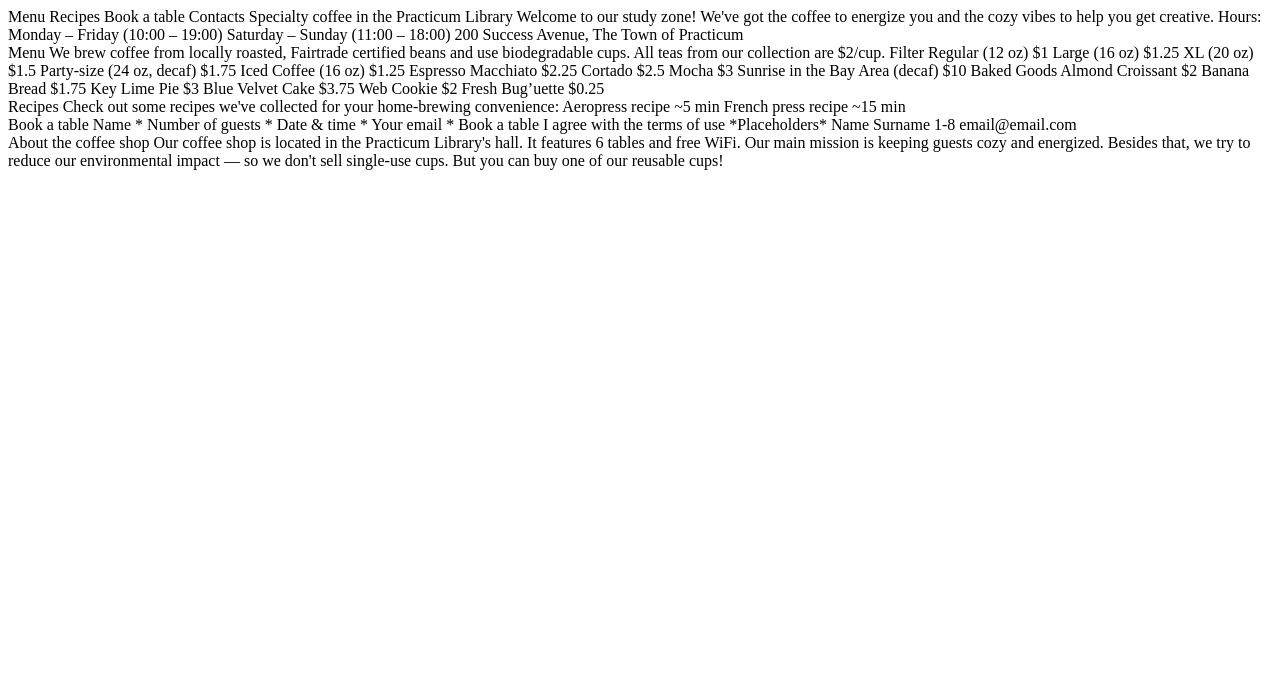
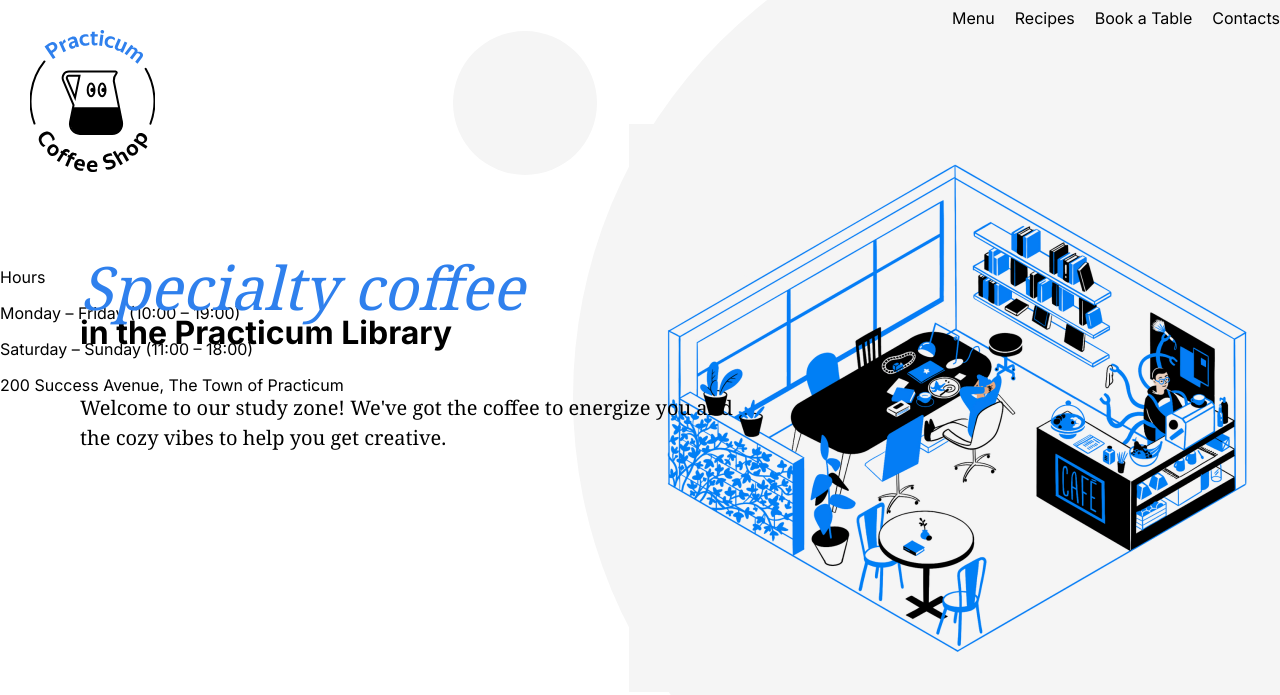
Before and after one commit to amay0808/se_project_coffeeshop, a plain HTML site: page index.html in a window 1280 px wide. Drawn offline with Linux system fonts and the light colour scheme.

Commit message:
updates 1/23

```diff
--- /dev/null
+++ b/blocks/header.css
@@ -0,0 +1,67 @@
+.header__title {
+    position: relative;
+    max-width: 729px;
+    left: 80px;
+    top: 202px;
+  }
+  .header__description{
+    position: relative;
+    top: 202px;
+    left: 80px;
+  }
+.header{
+    height: 100vh;
+    min-height: 720px;
+    max-height: 800px;
+    background-color: #ffffff;
+    background-image: url('/images/background_header.svg');
+    background-repeat: no-repeat;
+    background-size: cover;
+    background-position: center;
+    position: relative ;
+}
+.header__image{
+    position: absolute;
+}
+.header__span-accent {
+    font-family: "Noto Serif", "Times New Roman", serif;
+    font-style: italic;
+    font-weight: normal;
+    font-size: 60px;
+    line-height: 72px;
+    display: block;
+    color: #2F80ED;
+    z-index: 2;
+    position: relative;
+}
+    .header__description {
+        max-width: 683px;
+        font-family: "Noto Serif", "Times New Roman", serif;
+        font-style: normal;
+        font-weight: normal;
+        font-size: 20px;
+        line-height: 30px;
+        position: relative;
+        display: -webkit-box;
+        display: -ms-flexbox;
+        display: flex;
+        -webkit-box-orient: vertical;
+        -webkit-box-direction: normal;
+        -ms-flex-direction: column;
+        flex-direction: column;
+        padding-top: 28px;
+        z-index: 1;
+        margin-bottom: 0;
+    }
+
+        .header__image {
+            display: -webkit-box;
+            display: -ms-flexbox;
+            display: flex;
+            width: 646px;
+            height: 568px;
+            position: absolute;
+            top: 124px;
+            right: 5px;
+            z-index: 0;
+          }
--- /dev/null
+++ b/blocks/logo.css
@@ -0,0 +1,7 @@
+.logo{
+       position: absolute;
+       display: flex;
+       justify-content: flex-end;
+       left: 30px;
+       top: 30px;
+      }
--- /dev/null
+++ b/blocks/nav.css
@@ -0,0 +1,22 @@
+.nav{
+    display: flex;
+    justify-content: flex-end;
+}
+.nav__link{
+    color: black;
+    text-decoration: none;
+    transition: color 0.2s linear 0s;
+}
+.nav__link:hover{
+    color: #2F80ED;
+    }
+
+    .nav__links {
+
+        list-style: none;
+        padding-left: 0;
+        margin-bottom: 0;
+        margin-top: 8px;
+        display: flex;
+        align-items: center;
+        column-gap: 20px;
--- /dev/null
+++ b/blocks/page.css
@@ -0,0 +1,8 @@
+.page{
+    font-family: 'Inter', Arial,sans-serif;
+    font-size: 16px;
+    line-height: 20px;
+    min-width: 1100px;
+    max-width: 1600px;
+    margin: 0,auto;
+  }
--- a/index.html
+++ b/index.html
@@ -5,97 +5,65 @@
     <meta name="viewport" content="width=device-width, initial-scale=1.0">
     <meta name="author" content="Adrian Mayfield">
     <meta name="keywords" content="coffee, specialty coffee, espresso, latte, cappuccino, coffee shop, Adrian Mayfield, local coffee, artisanal coffee, organic coffee">
-    <link rel="stylesheet" type="text/css" href="index.css">
+    <link rel="stylesheet" href="./pages/index.css">
     <link rel="icon" type="image" href="favicon_coffee_bean.ico">
-    <title>Practicum Coffee Shop</title>
     <link rel="preconnect" href="https://fonts.googleapis.com">
 <link rel="preconnect" href="https://fonts.gstatic.com" crossorigin>
 <link href="https://fonts.googleapis.com/css2?family=Inter:wght@400;500;700&family=Noto+Serif&display=swap" rel="stylesheet">
+<title>Practicum Coffee Shop</title>
 </head>
 <body>
-    <div class="page">
-        <header>
-            Menu
-Recipes
-Book a table
-Contacts
+    <header class="header">
+            <div class="page">
+                <img class="logo" src="./images/logo_coffee_shop.svg" alt="logo"/>
+       <nav class="nav">
+        <ul class="nav__links">
+          <li>
+            <a href="#menu" class="nav__link">Menu</a></li>
+          <li>
+            <a href="#recipes" class="nav__link">Recipes</a></li>
+          <li>
+            <a href="#book-a-table" class="nav__link">Book a Table</a></li>
+          <li>
+            <a href="#contacts" class="nav__link">Contacts</a></li>
+        </ul>
+      </nav>
 
-Specialty coffee in the Practicum Library
-Welcome to our study zone! We've got the coffee to energize you and the cozy vibes to help you get creative.
+      <h1 class="header__title"><span class="header__span-accent">Specialty coffee</span>
+        in the Practicum Library</h1>
+    <p class="header__description">Welcome to our study zone! We've got the coffee to energize you and
+        &nbsp; the cozy vibes to help you get creative.</p>
+ <img class="header__image" src="./images/inside_coffee_shop.png" alt="image coffee shop"/>
+ <div class="header__footer">
+    <div class="header__hours">
+        <p class="header__paragraph">Hours</p>
+        <p class="header__paragraph">Monday – Friday (10:00 – 19:00)</p>
+        <p class="header__paragraph">Saturday – Sunday (11:00 – 18:00)</p>
+    </div>
+    <p class="header__paragraph">200 Success Avenue, The Town of Practicum
+    </p>
+</div>
 
-Hours:
-Monday – Friday (10:00 – 19:00)
-Saturday – Sunday (11:00 – 18:00)
 
-200 Success Avenue, The Town of Practicum
 
         </header>
-        <main>
-            <section class="menu">
-                Menu
-We brew coffee from locally roasted, Fairtrade certified beans and use biodegradable cups. All teas from our collection are $2/cup.
-
-Filter
-Regular (12 oz) $1
-Large (16 oz) $1.25
-XL (20 oz) $1.5
-Party-size (24 oz, decaf) $1.75
-Iced Coffee (16 oz) $1.25
-
-Espresso
-Macchiato $2.25
-Cortado $2.5
-Mocha $3
-Sunrise in the Bay Area (decaf) $10
-
-Baked Goods
-Almond Croissant $2
-Banana Bread $1.75
-Key Lime Pie $3
-Blue Velvet Cake $3.75
-Web Cookie $2
-Fresh Bug’uette $0.25
+        <main class="content">
+            <section class="menu" id="menu">
 
             </section>
             <section class="recipes">
-                Recipes
-Check out some recipes we've collected for your home-brewing convenience:
 
-Aeropress recipe
-~5 min
-French press recipe
-~15 min
 
             </section>
             <section class="reservation">
-                Book a table
 
-Name *
-Number of guests *
-Date & time *
-Your email *
-
-Book a table
-
-I agree with the terms of use
-
-*Placeholders*
-Name Surname
-1-8
-email@email.com
 
 
             </section>
         </main>
         <footer>
             <section class="about">
-                About the coffee shop
 
-                Our coffee shop is located in the Practicum Library's hall. It features 6 tables and free WiFi.
-
-                Our main mission is keeping guests cozy and energized.
-
-                Besides that, we try to reduce our environmental impact — so we don't sell single-use cups. But you can buy one of our reusable cups!
             </section>
         </footer>
     </div>
--- /dev/null
+++ b/pages/index.css
@@ -0,0 +1,5 @@
+@import url(../vendor/normalize.css);
+@import url(../blocks/page.css);
+@import url(../blocks/nav.css);
+@import url(../blocks/header.css);
+@import url(../blocks/logo.css);
```
Also changed, not shown: images/favicon_circles.ico (deleted), vendor/normalize.css (added), 1 other file.
